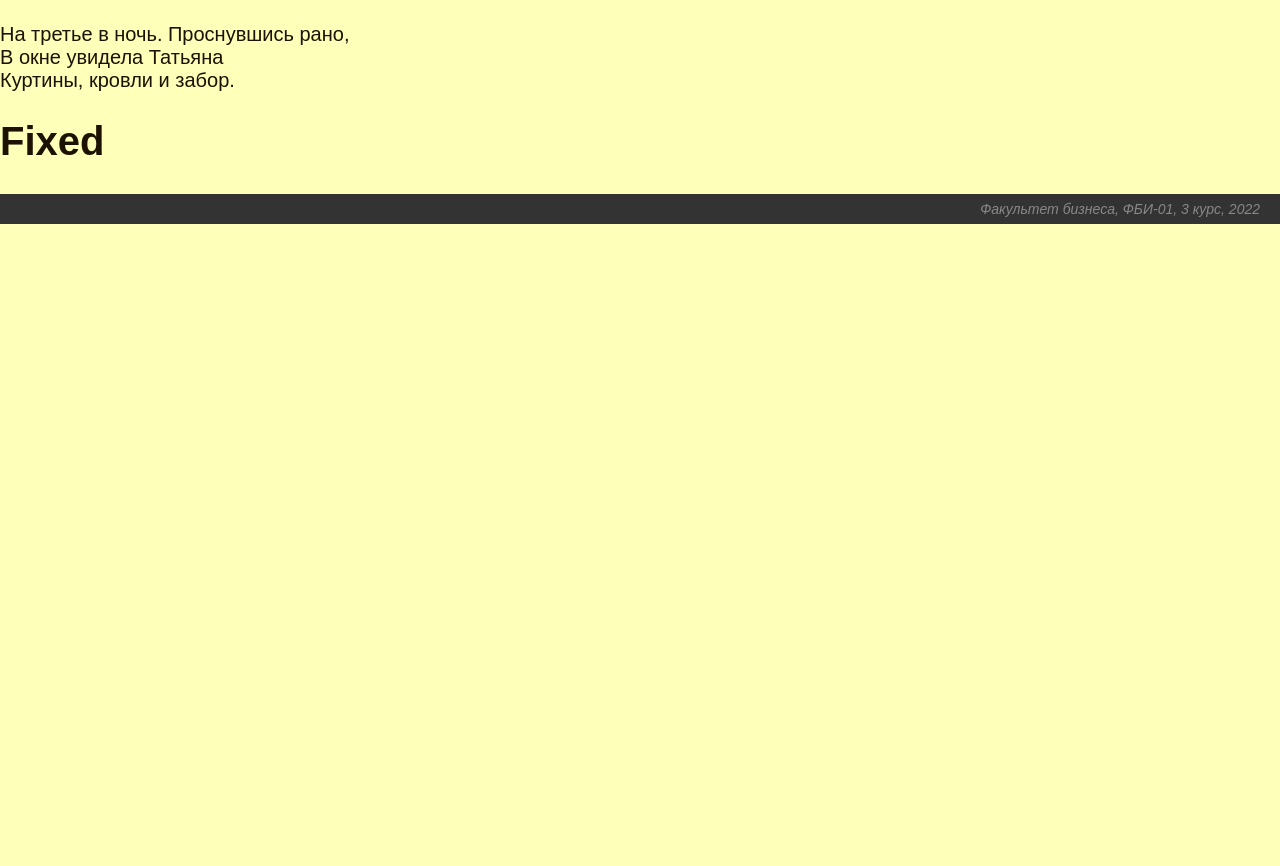
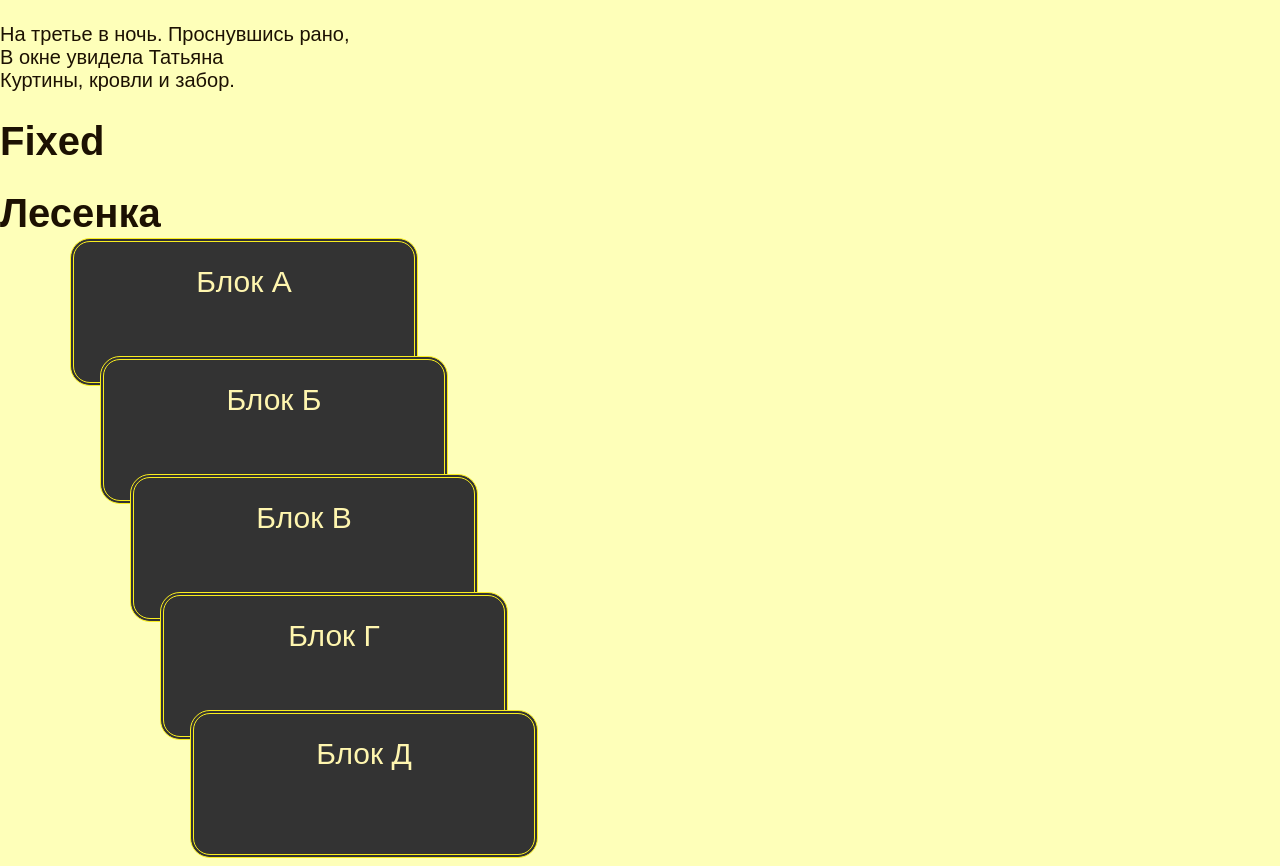
Before and after one commit to Svyatoy50k/web-programming-labs, a plain HTML site: page lab5.html in a window 1280 px wide. Shown: the part 674-1540 px from the top of the page. Before the commit the page ends 898 px from the top, so only its background shows below. Drawn offline with Linux system fonts and the light colour scheme.

Commit message:
Лесенка

```diff
--- a/lab5.html
+++ b/lab5.html
@@ -67,6 +67,26 @@
                 border-radius: 20px;
                 text-align: center;
             }
+            .e {
+                color: #fff6af;
+                background-color: #333;
+                line-height: 40px;
+                font-family: Arial, Helvetica, sans-serif;
+                text-align: center;
+                padding: 20px;
+                font-size: 30px;
+                border: 4px double #f9ee1f;
+                border-radius: 20px;
+                width: 300px;
+                height: 100px;
+                position: relative;
+            }
+            .e:hover {
+                background-color: #66ff82;
+                color:rgb(38, 123, 8);
+                text-shadow: 3px 3px 5px rgb(100, 168, 28);
+                z-index: 1;
+            }
         </style>
     </head>
     <body>
@@ -113,6 +133,13 @@
                 Зимы блистательным ковром<br>
                 Все ярко, все бело кругом.
             </div>
+
+            <h1>Лесенка</h1>
+            <div class="e" style="top: -25px; left: 70px;">Блок А</div>
+            <div class="e" style="top: -55px; left: 100px;">Блок Б</div>
+            <div class="e" style="top: -85px; left: 130px;">Блок В</div>
+            <div class="e" style="top: -115px; left: 160px;">Блок Г</div>
+            <div class="e" style="top: -145px; left: 190px;">Блок Д</div>
         </div>
         <div class="footer">
             Факультет бизнеса, ФБИ-01, 3 курс, 2022
```
